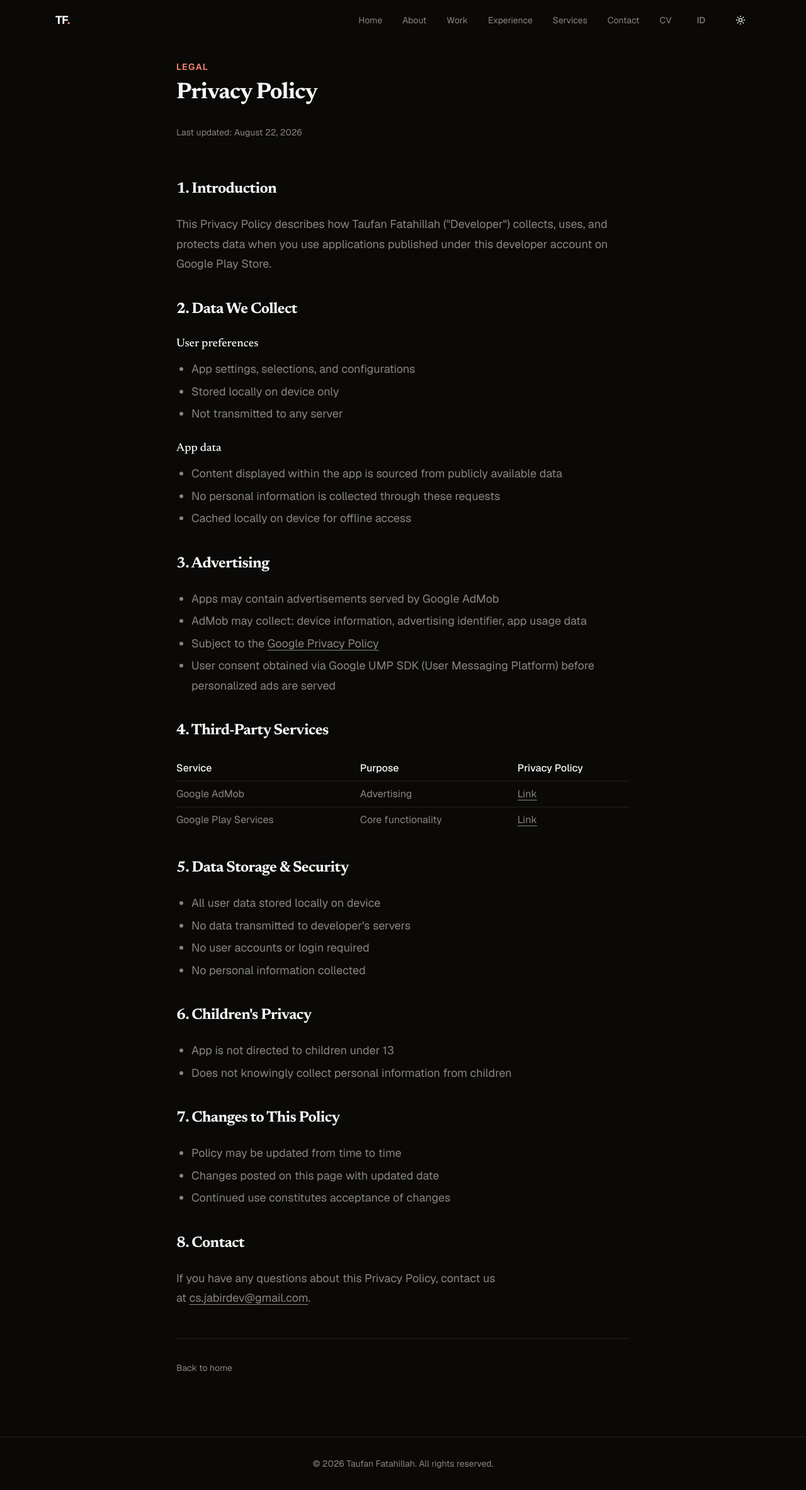
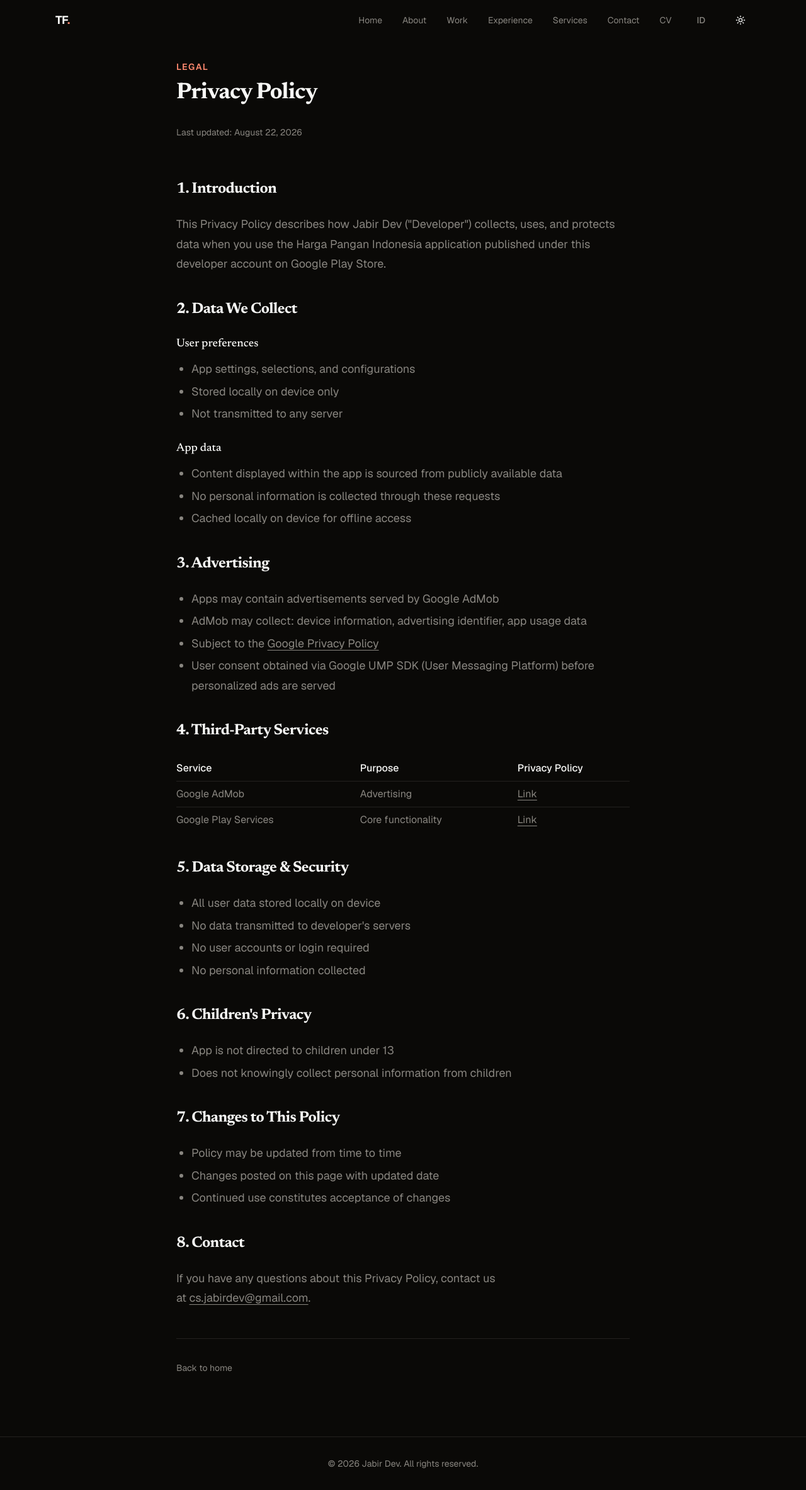
Before and after one commit to cakfan/cakfan.github.io, a Next.js app: page /privacy-policy in a window 1280 px wide. Shown: the whole page at 63% size. Built offline with nearby package versions, Linux system fonts and the light colour scheme.

Commit message:
chore: update privacy policy developer name ke Jabir Dev + tambah nama app Harga Pangan Indonesia

```diff
--- a/src/components/Footer.tsx
+++ b/src/components/Footer.tsx
@@ -9,7 +9,7 @@ export default function Footer() {
     <footer className="border-t py-8">
       <div className="container-section flex items-center justify-center">
         <p className="text-sm text-muted-foreground">
-          &copy; {new Date().getFullYear()} Taufan Fatahillah. {t("footer.reserved")}
+          &copy; {new Date().getFullYear()} Jabir Dev. {t("footer.reserved")}
         </p>
       </div>
     </footer>
--- a/src/components/pages/privacy-policy-page-content.tsx
+++ b/src/components/pages/privacy-policy-page-content.tsx
@@ -32,9 +32,10 @@ export default function PrivacyPolicyPageContent() {
             1. Introduction
           </h2>
           <p>
-            This Privacy Policy describes how Taufan Fatahillah (&quot;Developer&quot;)
-            collects, uses, and protects data when you use applications published
-            under this developer account on Google Play Store.
+            This Privacy Policy describes how Jabir Dev (&quot;Developer&quot;)
+            collects, uses, and protects data when you use the Harga Pangan
+            Indonesia application published under this developer account on
+            Google Play Store.
           </p>
 
           <h2 className="text-xl sm:text-2xl font-bold tracking-tight text-foreground pt-4">
```
